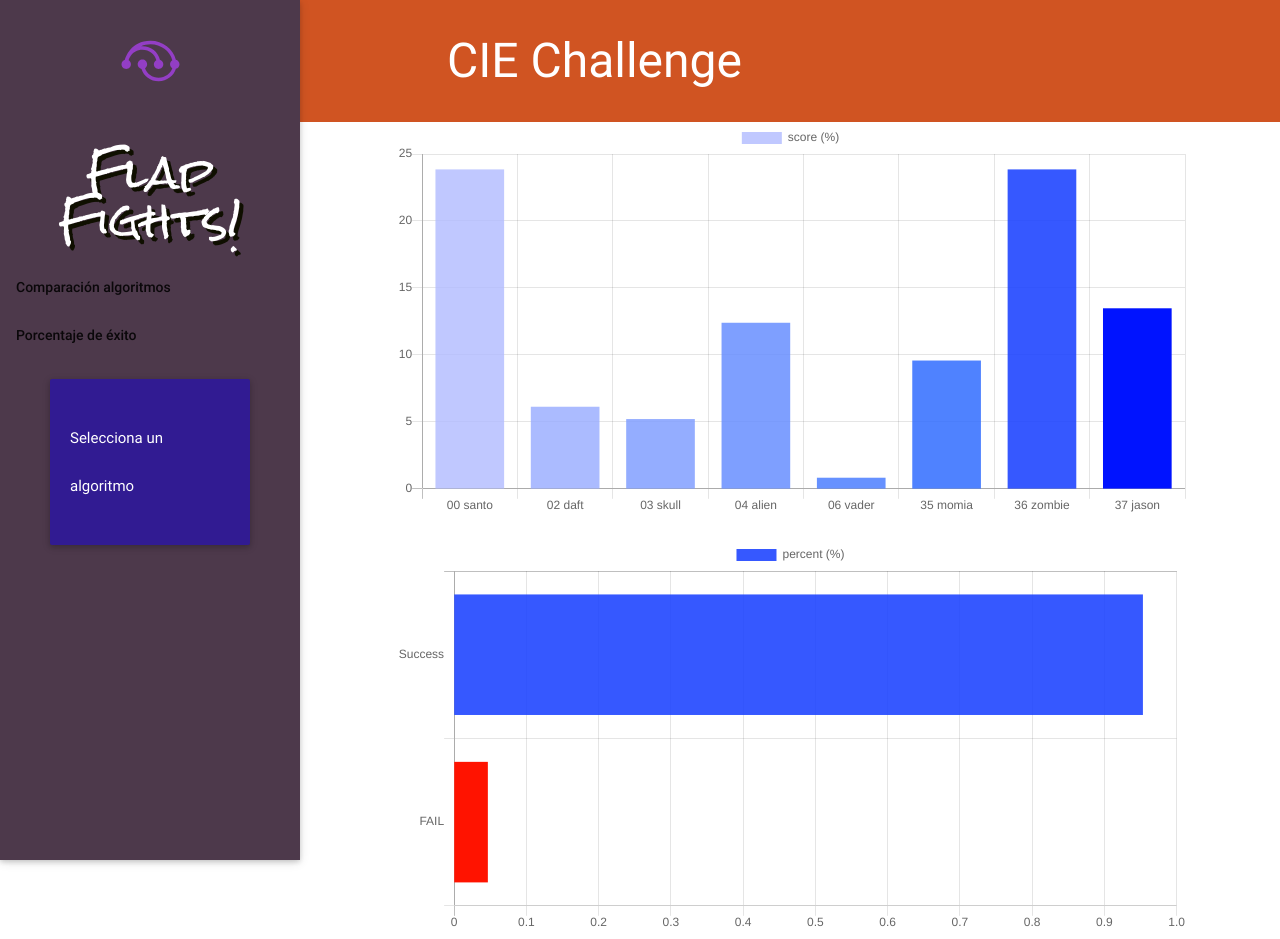
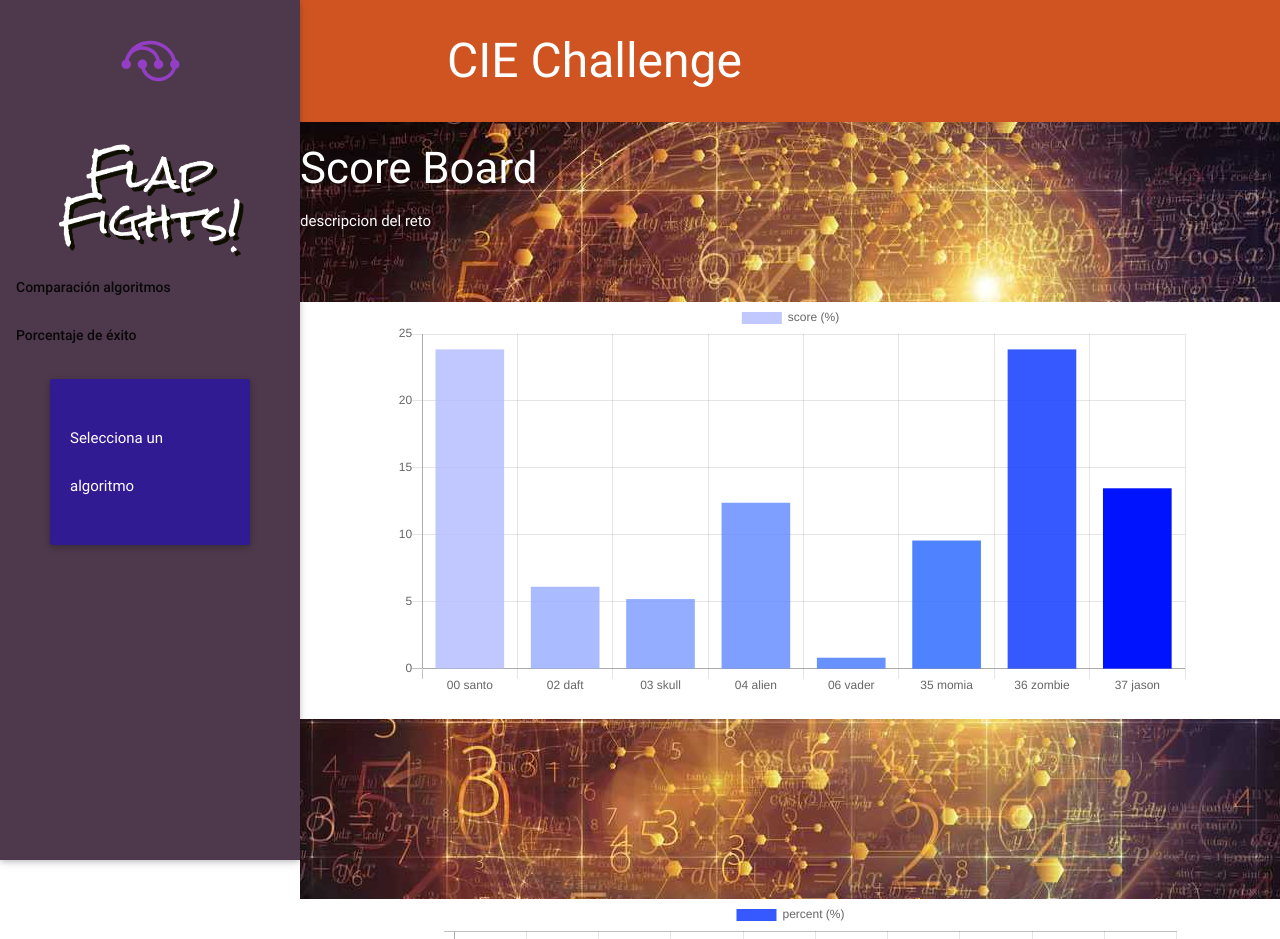
Before and after one commit to danyparc/dash, a website: page index.html in a window 1280 px wide. Shown: the top 939 px of the page. Drawn offline with nearby package versions, Linux system fonts and the light colour scheme.

Commit message:
unos parallax feos

```diff
--- a/css/special.css
+++ b/css/special.css
@@ -41,3 +41,7 @@ li.logo {
     margin-top: 20px;
     margin-bottom: 20px;
 }
+
+.parallax-container {
+      height: 180px;
+    }
--- a/index.html
+++ b/index.html
@@ -59,10 +59,20 @@
       <a href="#" data-activates="slide-out" class="button-collapse hide-on-med-and-up"><i class="material-icons">menu</i></a>
 </header>
 <main>
+  <div class="parallax-container">
+    <div class="parallax"><img src="src/algorithm.jpg"></div>
+    <h3 class="header white-text centered-align">Score Board</h3>
+      <p class="white-text">
+        descripcion del reto
+      </p>
+  </div>
     <div class="row">
       <div class="col s12 m10 offset-m1">
         <canvas id="algosChart"></canvas>
       </div>
+    </div>
+    <div class="parallax-container">
+      <div class="parallax"><img src="src/algorithm.jpg"></div>
     </div>
     <div class="row">
       <div class="col s12 m10 offset-m1">
--- a/js/index.js
+++ b/js/index.js
@@ -92,7 +92,12 @@
   }
 
   $(document).ready(function(){
+    $('.parallax').parallax();
+  });
+
+  $(document).ready(function(){
     $('.tabs-wrapper .row').pushpin({ top: $('.tabs-wrapper').offset().top });
   });
 
+
 }())
```
Also changed, not shown: src/algorithm.jpg (added), 4 other files.
